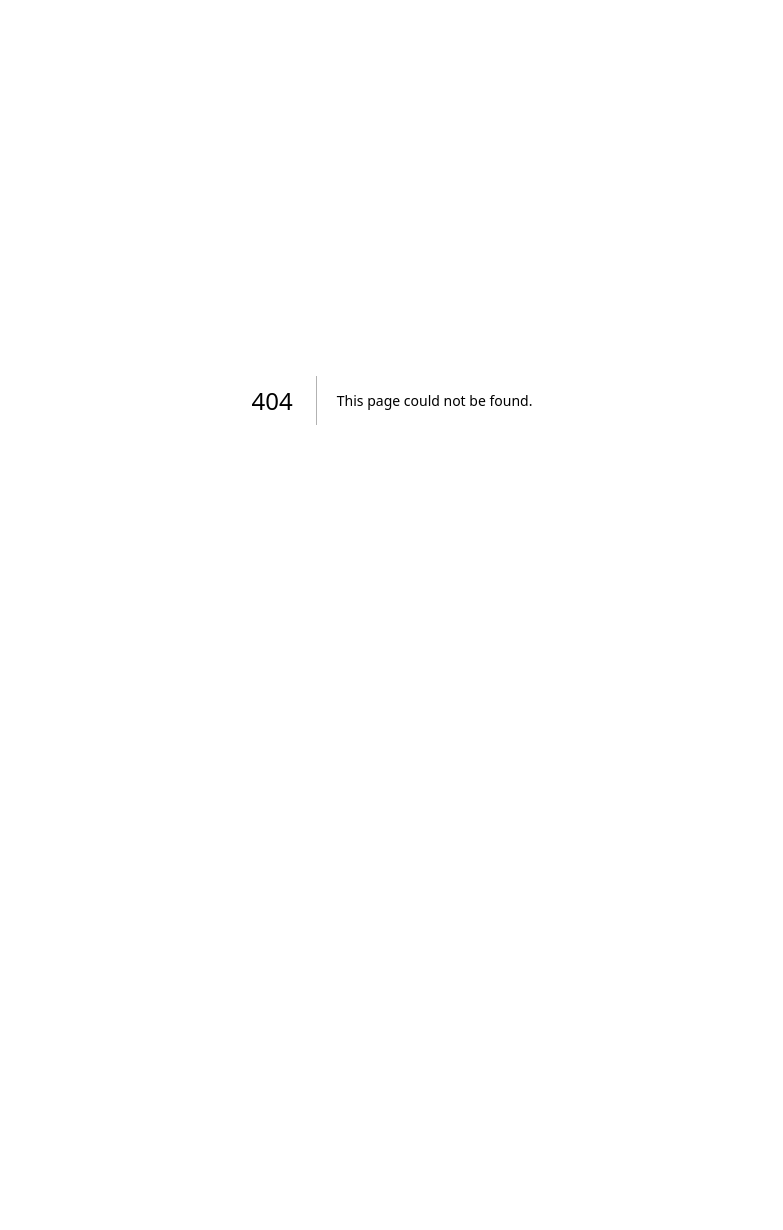
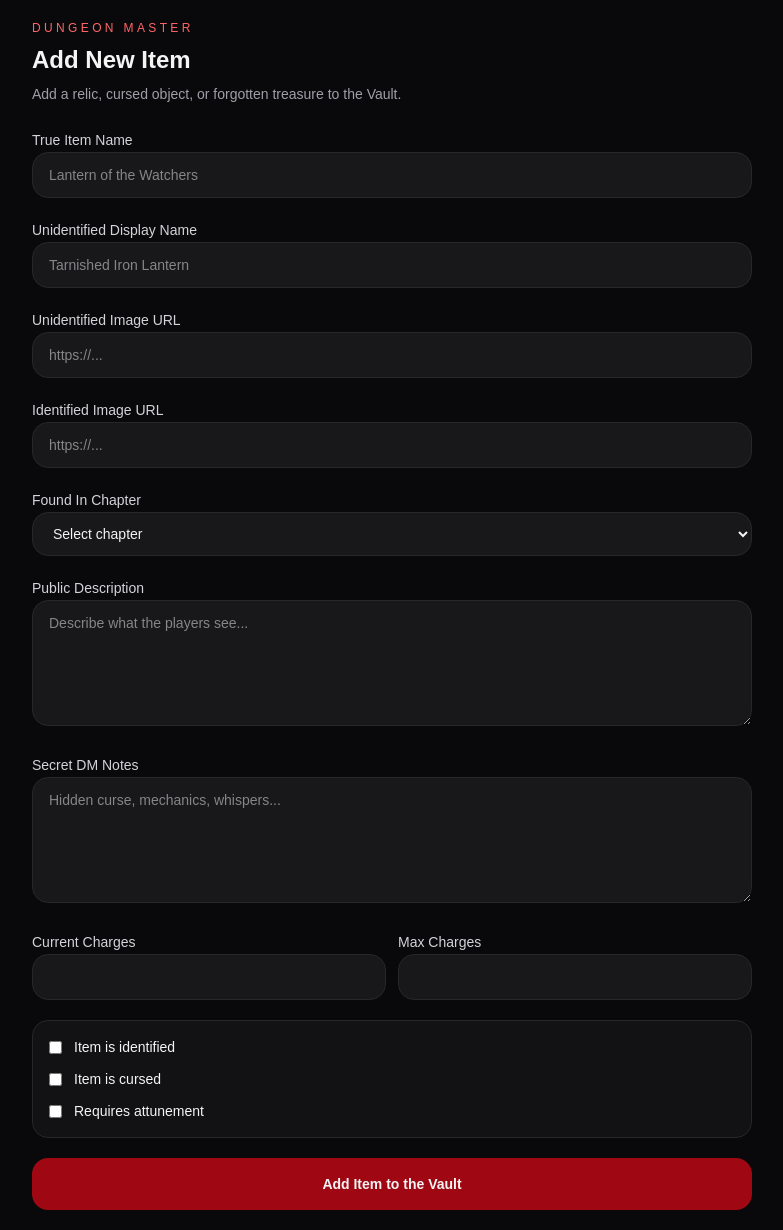
Before and after one commit to gantzoulis/votm, a Next.js app: page /dm/items/new in a window 1280 px wide. Before the commit this address had no page. Shown: the whole page, without its empty margins (248-1031 px from the left). Before the commit the page ends 800 px from the top, so only its background shows below. Built offline with nearby package versions, Linux system fonts and the light colour scheme.

Commit message:
Basic Structure

```diff
--- /dev/null
+++ b/src/app/dm/items/new/page.tsx
@@ -0,0 +1,183 @@
+import { modules } from "@/data/votm";
+
+export default function NewItemPage() {
+  const visibleModules = modules.filter(
+    (module) => module.status !== "hidden"
+  );
+
+  return (
+    <main className="min-h-screen bg-zinc-950 text-zinc-100">
+      <section className="mx-auto w-full max-w-3xl px-4 py-5 sm:px-6">
+        <header>
+          <p className="text-xs uppercase tracking-[0.28em] text-red-400">
+            Dungeon Master
+          </p>
+
+          <h1 className="mt-2 text-2xl font-bold">
+            Add New Item
+          </h1>
+
+          <p className="mt-2 text-sm text-zinc-400">
+            Add a relic, cursed object, or forgotten treasure to the Vault.
+          </p>
+        </header>
+
+        <form className="mt-6 space-y-5">
+          {/* NAME */}
+          <div className="space-y-2">
+            <label className="text-sm text-zinc-300">
+              True Item Name
+            </label>
+
+            <input
+              type="text"
+              placeholder="Lantern of the Watchers"
+              className="w-full rounded-2xl border border-zinc-800 bg-zinc-900 px-4 py-3 text-sm outline-none transition focus:border-red-700"
+            />
+          </div>
+
+          {/* DISPLAY NAME */}
+          <div className="space-y-2">
+            <label className="text-sm text-zinc-300">
+              Unidentified Display Name
+            </label>
+
+            <input
+              type="text"
+              placeholder="Tarnished Iron Lantern"
+              className="w-full rounded-2xl border border-zinc-800 bg-zinc-900 px-4 py-3 text-sm outline-none transition focus:border-red-700"
+            />
+          </div>
+
+          <div className="space-y-2">
+            <label className="text-sm text-zinc-300">
+                Unidentified Image URL
+            </label>
+
+            <input
+                type="url"
+                placeholder="https://..."
+                className="w-full rounded-2xl border border-zinc-800 bg-zinc-900 px-4 py-3 text-sm outline-none transition focus:border-red-700"
+            />
+            </div>
+
+            <div className="space-y-2">
+            <label className="text-sm text-zinc-300">
+                Identified Image URL
+            </label>
+
+            <input
+                type="url"
+                placeholder="https://..."
+                className="w-full rounded-2xl border border-zinc-800 bg-zinc-900 px-4 py-3 text-sm outline-none transition focus:border-red-700"
+            />
+        </div>
+
+          {/* MODULE */}
+          <div className="space-y-2">
+            <label className="text-sm text-zinc-300">
+              Found In Chapter
+            </label>
+
+            <select title="Found In Chapter"
+              className="w-full rounded-2xl border border-zinc-800 bg-zinc-900 px-4 py-3 text-sm outline-none focus:border-red-700"
+              defaultValue=""
+            >
+              <option value="" disabled>
+                Select chapter
+              </option>
+
+              {visibleModules.map((campaignModule) => (
+                <option
+                  key={campaignModule.id}
+                  value={campaignModule.id}
+                >
+                  {campaignModule.title}
+                </option>
+              ))}
+            </select>
+          </div>
+
+          {/* DESCRIPTION */}
+          <div className="space-y-2">
+            <label className="text-sm text-zinc-300">
+              Public Description
+            </label>
+
+            <textarea
+              rows={5}
+              placeholder="Describe what the players see..."
+              className="w-full rounded-2xl border border-zinc-800 bg-zinc-900 px-4 py-3 text-sm outline-none transition focus:border-red-700"
+            />
+          </div>
+
+          {/* SECRET */}
+          <div className="space-y-2">
+            <label className="text-sm text-zinc-300">
+              Secret DM Notes
+            </label>
+
+            <textarea
+              rows={5}
+              placeholder="Hidden curse, mechanics, whispers..."
+              className="w-full rounded-2xl border border-zinc-800 bg-zinc-900 px-4 py-3 text-sm outline-none transition focus:border-red-700"
+            />
+          </div>
+
+          {/* CHARGES */}
+          <div className="grid grid-cols-2 gap-3">
+            <div className="space-y-2">
+              <label className="text-sm text-zinc-300">
+                Current Charges
+              </label>
+
+              <input title="current charges"
+                type="number"
+                min="0"
+                className="w-full rounded-2xl border border-zinc-800 bg-zinc-900 px-4 py-3 text-sm outline-none transition focus:border-red-700"
+              />
+            </div>
+
+            <div className="space-y-2">
+              <label className="text-sm text-zinc-300">
+                Max Charges
+              </label>
+
+              <input title="max charges"
+                type="number"
+                min="0"
+                className="w-full rounded-2xl border border-zinc-800 bg-zinc-900 px-4 py-3 text-sm outline-none transition focus:border-red-700"
+              />
+            </div>
+          </div>
+
+          {/* CHECKBOXES */}
+          <div className="space-y-3 rounded-2xl border border-zinc-800 bg-zinc-900/60 p-4">
+            <label className="flex items-center gap-3 text-sm">
+              <input type="checkbox" />
+              Item is identified
+            </label>
+
+            <label className="flex items-center gap-3 text-sm">
+              <input type="checkbox" />
+              Item is cursed
+            </label>
+
+            <label className="flex items-center gap-3 text-sm">
+              <input type="checkbox" />
+              Requires attunement
+            </label>
+          </div>
+
+          {/* BUTTON */}
+          <button
+            type="submit"
+            className="w-full rounded-2xl bg-red-800 px-4 py-4 text-sm font-semibold transition hover:bg-red-700"
+          >
+            Add Item to the Vault
+          </button>
+        </form>
+      </section>
+    </main>
+  );
+}
--- a/src/app/vault/items/[id]/page.tsx
+++ b/src/app/vault/items/[id]/page.tsx
@@ -27,6 +27,10 @@ export default async function ItemDetailPage({ params }: PageProps) {
   ? getModuleDisplayTitle(campaignModule)
   : null;
 
+    const itemImageUrl = item.isIdentified
+    ? item.identifiedImageUrl
+    : item.unidentifiedImageUrl;
+
   return (
     <main className="min-h-screen bg-zinc-950 text-zinc-100">
       <section className="mx-auto min-h-screen w-full max-w-3xl px-4 py-5 sm:px-6">
@@ -45,6 +49,15 @@ export default async function ItemDetailPage({ params }: PageProps) {
         </header>
 
         <div className="mt-5 space-y-4">
+            {itemImageUrl && (
+            <section className="overflow-hidden rounded-2xl border border-zinc-800 bg-zinc-900/70">
+                <img
+                src={itemImageUrl}
+                alt={item.isIdentified ? item.name : item.displayName}
+                className="aspect-[4/3] w-full object-cover"
+                />
+            </section>
+            )}
           <section className="rounded-2xl border border-zinc-800 bg-zinc-900/70 p-4">
             <div className="flex flex-wrap gap-2 text-xs">
               <span className="rounded-full border border-red-900/60 bg-red-950/40 px-3 py-1 text-red-300">
--- a/src/app/vault/page.tsx
+++ b/src/app/vault/page.tsx
@@ -69,6 +69,9 @@ export default function VaultPage() {
             {items.map((item) => {
               const campaignModule = modules.find((m) => m.id === item.moduleId);
               const moduleTitle = campaignModule ? getModuleDisplayTitle(campaignModule) : null;
+              const itemImageUrl = item.isIdentified
+                ? item.identifiedImageUrl
+                : item.unidentifiedImageUrl;
 
               return (
                 <Link
@@ -83,7 +86,14 @@ export default function VaultPage() {
                       </p>
 
                       <h2 className="mt-1 text-lg font-semibold">
-                        {item.isIdentified ? item.name : item.displayName}
+
+                        {itemImageUrl && (
+                        <img
+                            src={itemImageUrl}
+                            alt={item.isIdentified ? item.name : item.displayName}
+                            className="mb-4 aspect-[16/9] w-full rounded-xl object-cover"
+                        />
+                        )}
                       </h2>
                     </div>
 
--- a/src/data/votm.ts
+++ b/src/data/votm.ts
@@ -27,6 +27,8 @@ export type Item = {
     chargesCurrent?: number;
     chargesMax?: number;
     rechargesOn?: string;
+    unidentifiedImageUrl?: string;
+    identifiedImageUrl?: string;
 };
 
 export const modules: Module[] = [
```
Lines whose indentation alone changed are shown as unchanged.
